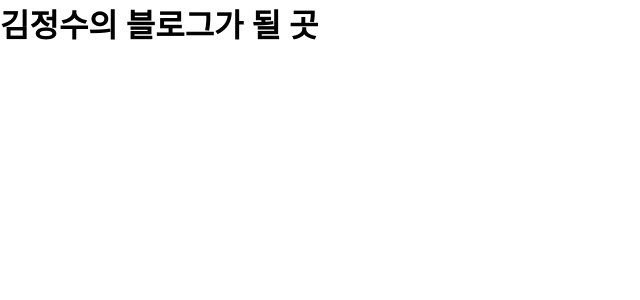
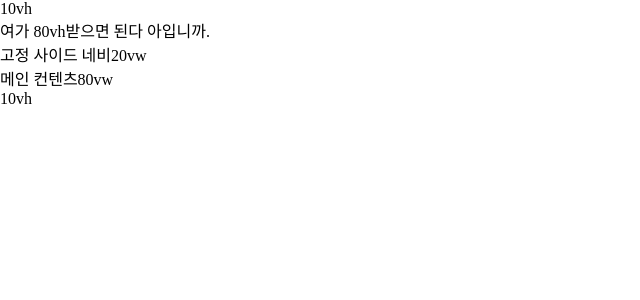
Before and after one commit to KimInteger/integer_blog, a React app in the folder frontend/: page / in a window 1280 px wide. Shown: the top 300 px of the page, without its empty margins (0-640 px from the left). Built offline with nearby package versions, Linux system fonts and the light colour scheme.

Commit message:
style | app.tsx
구역나누기

```diff
--- a/frontend/src/app.tsx
+++ b/frontend/src/app.tsx
@@ -1,12 +1,19 @@
 import React from "react";
+import AuthProvider from "./context/AuthContext/authProvider";
 
 const App = ()=>{
   return (
-    <>
-      <div>
-        <h1>김정수의 블로그가 될 곳</h1>
-      </div>
-    </>
+    <AuthProvider>
+      <header>
+        <span>10vh</span>
+      </header>
+      <main>
+        <p>여가 80vh받으면 된다 아입니까.</p>
+        <div>고정 사이드 네비20vw</div>
+        <div>메인 컨텐츠80vw</div>
+      </main>
+      <footer><span>10vh</span></footer>
+    </AuthProvider>
   )
 }
 
```
